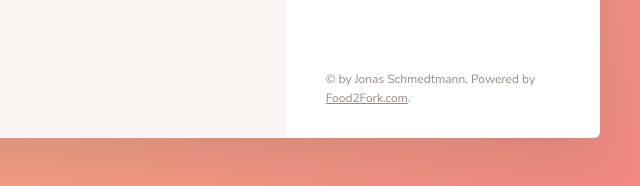
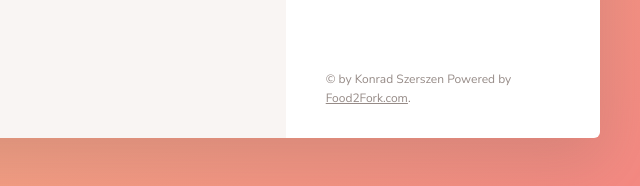
Before and after one commit to konradcodes/Forkify, a website built with webpack: page src/index.html in a window 1280 px wide. Shown: the part 1013-1199 px from the top of the page, 640-1280 px from the left. Built offline with nearby package versions, Linux system fonts and the light colour scheme.

Commit message:
Added name

```diff
--- a/src/index.html
+++ b/src/index.html
@@ -429,7 +429,7 @@
             </ul>
 
             <div class="copyright">
-                &copy; by Jonas Schmedtmann. Powered by
+                &copy; by Konrad Szerszen Powered by
                 <a href="http://food2fork.com" target="_blank" class="link">Food2Fork.com</a>.
             </div>
 
```
Also changed, not shown: dist/index.html.
